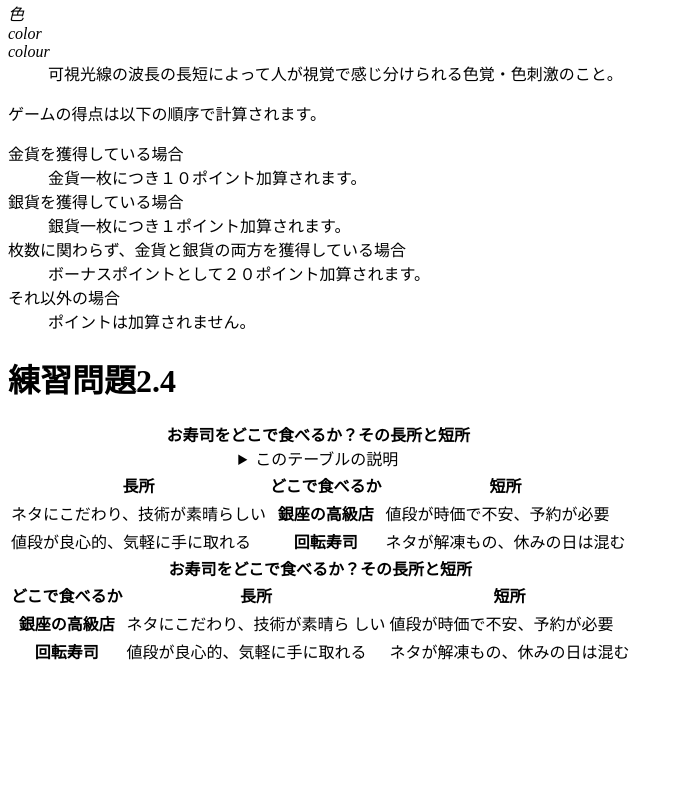
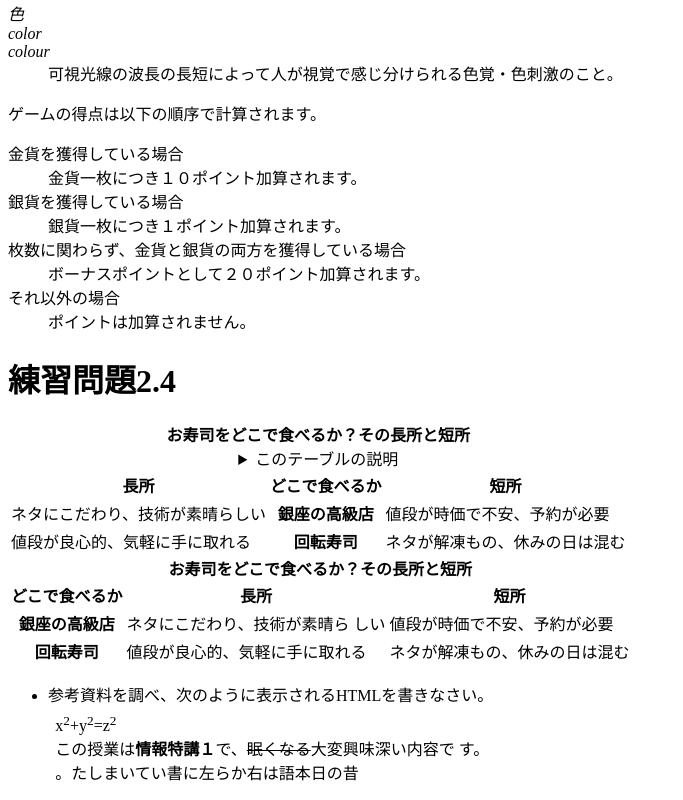
Before and after one commit to wachigenta/gengen, a plain HTML site: page index.html in a window 1280 px wide. Shown: the part 565-1365 px from the top of the page, without its empty margins (0-683 px from the left). Before the commit the page ends 1239 px from the top, so only its background shows below. Drawn offline with Linux system fonts and the light colour scheme.

Commit message:
Update index.html

```diff
--- a/index.html
+++ b/index.html
@@ -74,5 +74,15 @@
 </td><td>ネタが解凍もの、休みの日は混む</td></tr>
 </tbody>
 </table>
+<ul>
+<li>参考資料を調べ、次のように表示されるHTMLを書きなさい。
+<p
+style="margin:1ex">x<sup>2</sup>+y<sup>2</sup>=z<sup>2</sup>
+<br />
+この授業は<b>情報特講１</b>で、<s>眠くなる</s>大変興味深い内容で
+す。<br />
+<bdo dir="rtl">昔の日本語は右から左に書いていました。</bdo></p>
+</li>
+</ul>
 </body>
 </html>
```
